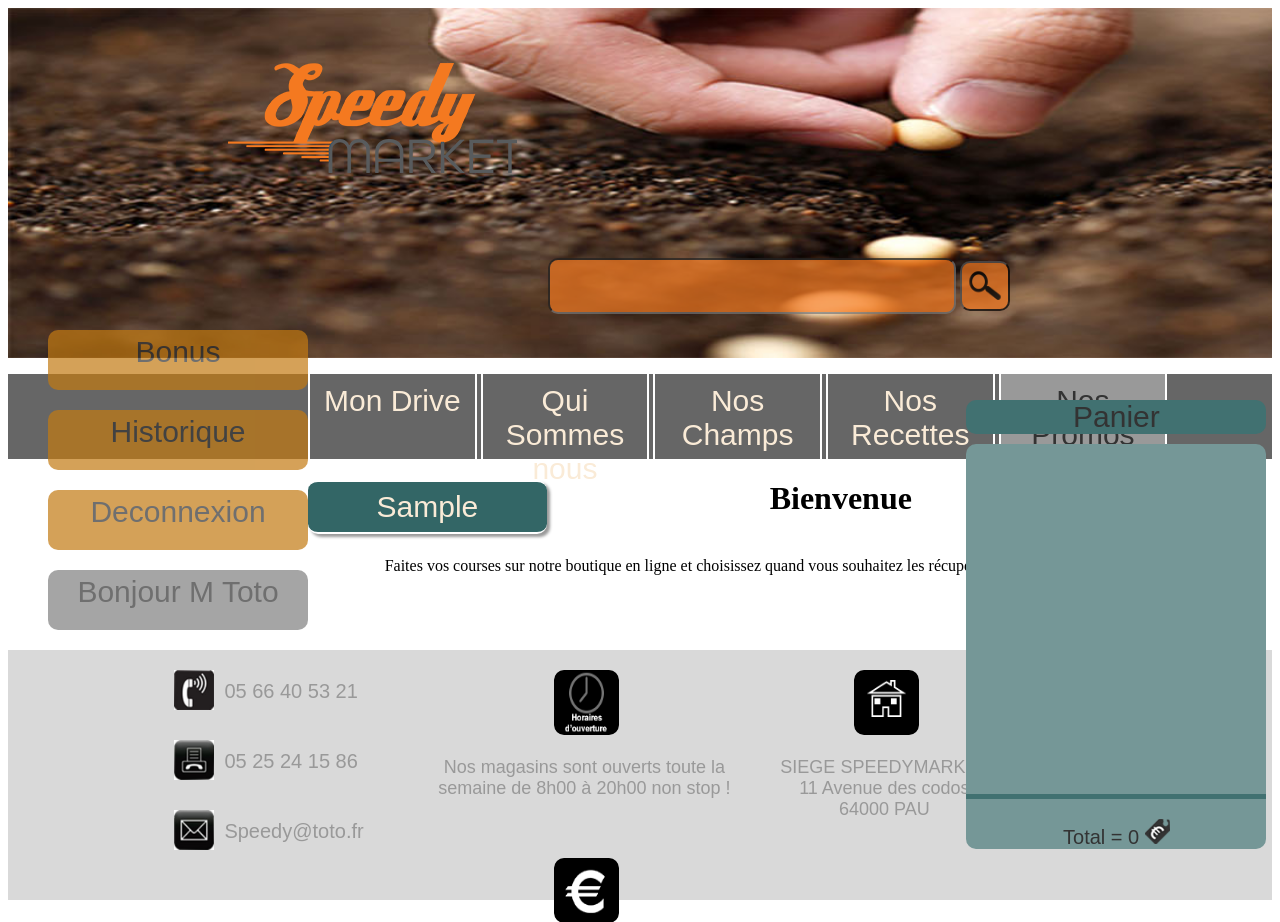
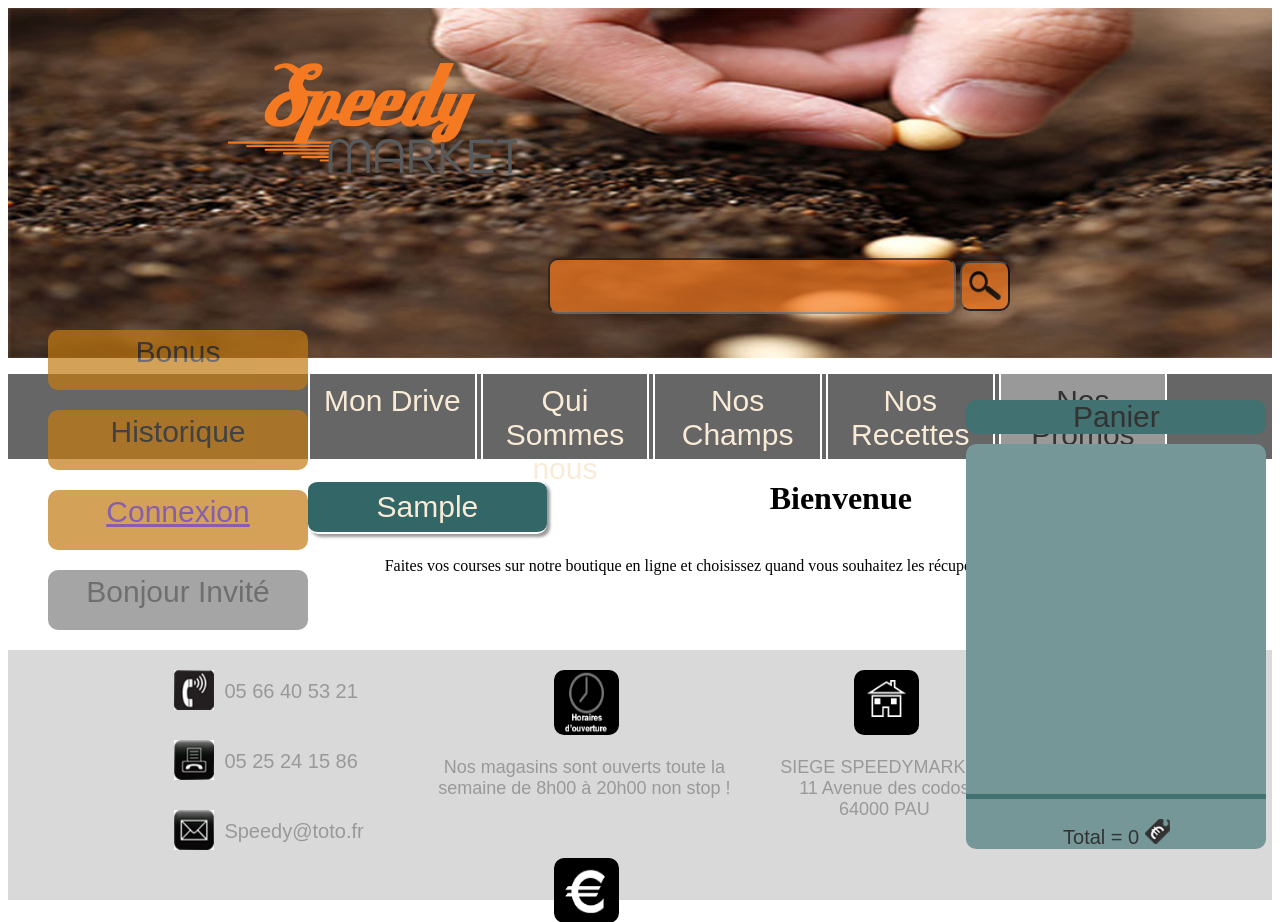
Before and after one commit to karimyahiatene/SM_GroupeC, a PHP site: page / in a window 1280 px wide. Shown: the top 922 px of the page. Run offline with PHP 8.4, Linux system fonts and the light colour scheme; tables that the repository leaves empty or names only in its code hold one stand-in row (values such as "Sample post").

Commit message:
header button conexion

```diff
--- a/vue/gabarit.view.php
+++ b/vue/gabarit.view.php
@@ -26,8 +26,18 @@
                     <ul class="liste">
                         <li>Bonus</li>
                         <li>Historique</li>
-                        <li>Deconnexion</li>
-                        <li id="different">Bonjour M Toto</li>
+                        <li><?php if(isset($_SESSION['pseudo']))
+                                      echo "<a href=''>Déconexion</a>";
+                                  else
+                                      echo "<a href=''>Connexion</a>";
+                            ?></li>
+                        <li id="different">Bonjour
+                        <?php if(isset($_SESSION['pseudo']))
+                                  echo "<a href=''>M. ".$_SESSION['pseudo']."</a>";
+                              else
+                                  echo "Invité";
+                        ?>
+                        </li>
                     </ul>
                 </nav>
             </header>
```
